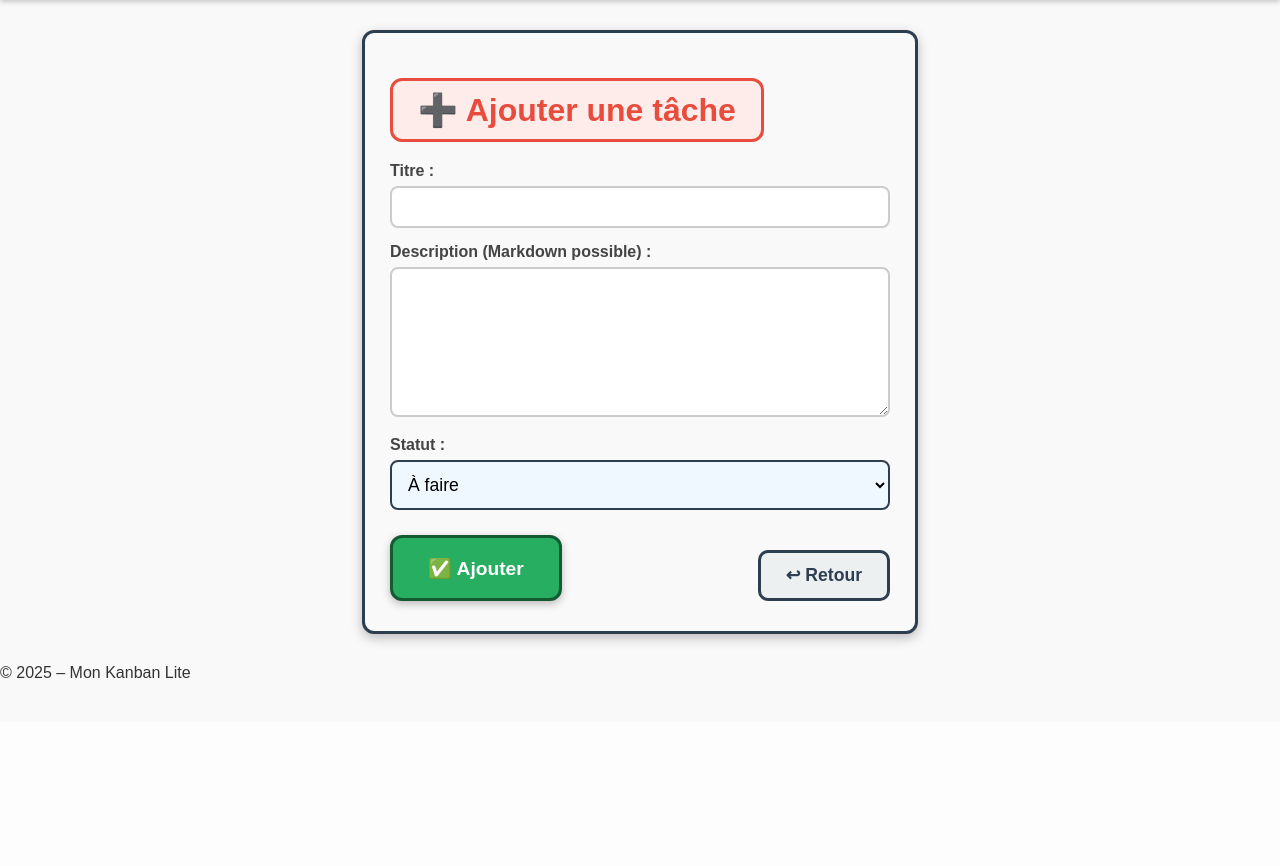
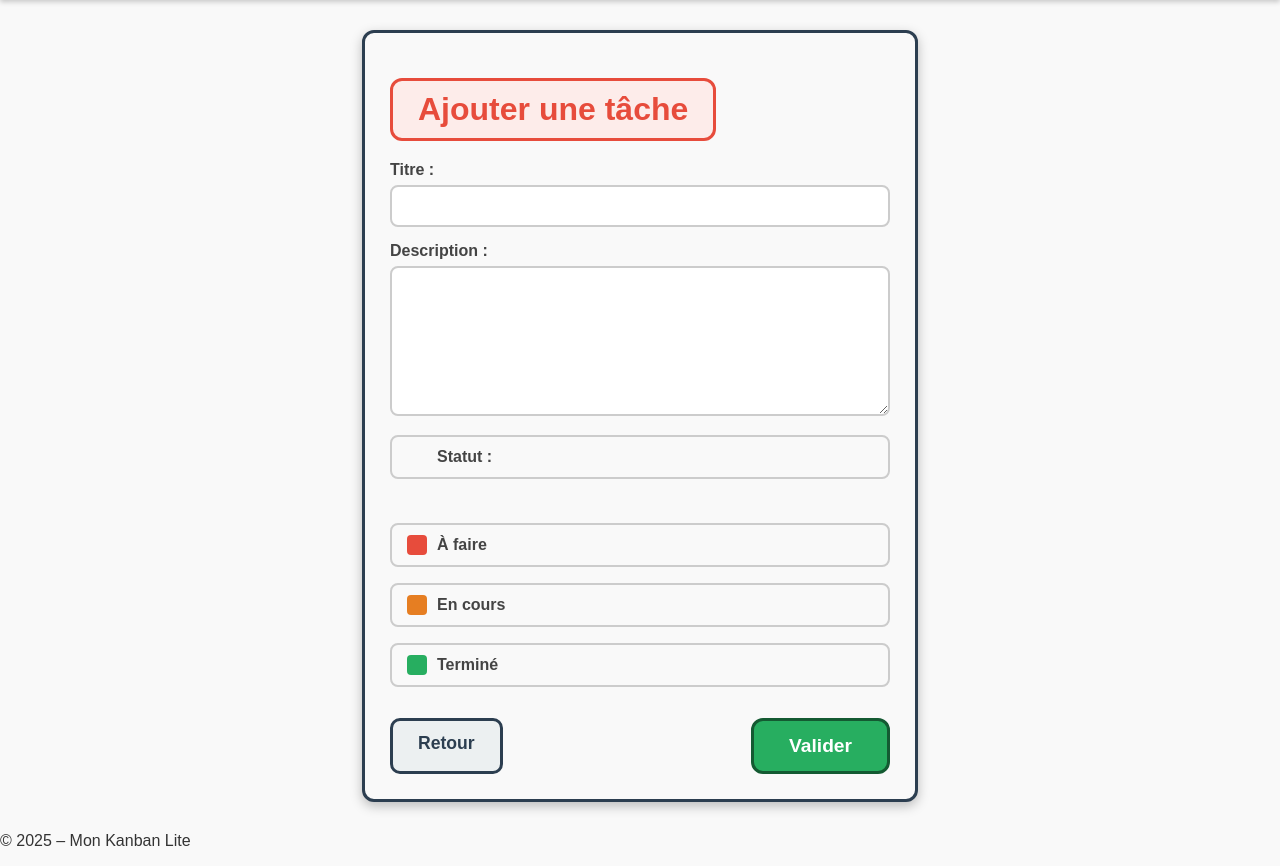
Before and after one commit to syrinedev-06/kanban-lite, a PHP site: page /index.php?route=add in a window 1280 px wide. Shown: the part 78-944 px from the top of the page. Before the commit the page ends 756 px from the top, so only its background shows below. Run offline with PHP 8.4, Linux system fonts and the light colour scheme; data comes from the database, SQL or seed files in the repository; both versions use the stored data as it was after the commit.

Commit message:
kanban fini

```diff
--- a/controllers/taskController.php
+++ b/controllers/taskController.php
@@ -1,40 +1,34 @@
 <?php
 // controllers/taskController.php
 
-// charge la connexion et le modèle
 require_once __DIR__ . '/../models/db.php';
 require_once __DIR__ . '/../models/taskModel.php';
-// Charger Parsedown pour afficher le markdown
-    require_once __DIR__ . '/../models/Parsedown.php';
-    $Parsedown = new Parsedown();
+require_once __DIR__ . '/../models/Parsedown.php';
 
+// instancier Parsedown UNE SEULE FOIS
+$Parsedown = new Parsedown();
 
 // === Fonction : afficher la liste des tâches ===
 function listTasks() {
-    // utilise la variable $pdo créée dans models/db.php
-    global $pdo;
+    global $pdo, $Parsedown;
 
-    // récupère les tâches par statut en passant $pdo en 1er argument
     $todo  = getTasksByStatus($pdo, 'todo');
     $doing = getTasksByStatus($pdo, 'doing');
     $done  = getTasksByStatus($pdo, 'done');
-    // Charger Parsedown pour afficher le markdown
-    require_once __DIR__ . '/../models/Parsedown.php';
-    $Parsedown = new Parsedown();
 
     include __DIR__ . '/../views/header.php';
-    include __DIR__ . '/../views/list.php';
+    include __DIR__ . '/../views/list.php'; // c’est là qu’on utilisera Parsedown
     include __DIR__ . '/../views/footer.php';
 }
 
-// === Fonction : afficher le formulaire d’ajout ===
+// === Formulaire d’ajout ===
 function showAddForm() {
     include __DIR__ . '/../views/header.php';
     include __DIR__ . '/../views/form_add.php';
     include __DIR__ . '/../views/footer.php';
 }
 
-// === Fonction : ajouter une tâche ===
+// === Ajouter une tâche ===
 function addTaskAction() {
     global $pdo;
 
@@ -43,34 +37,30 @@ function addTaskAction() {
         $description = trim($_POST['description'] ?? '');
         $status = $_POST['status'] ?? 'todo';
 
-        // simple validation : titre non vide
         if ($title !== '') {
-            // appelle le modèle en lui passant $pdo
             addTask($pdo, $title, $description, $status);
         }
-
-        // redirection vers la liste
         header('Location: index.php?route=list');
         exit;
     }
 }
 
-// === Fonction : supprimer une tâche ===
+// === Supprimer une tâche ===
 function deleteTaskAction($id) {
     global $pdo;
 
     if (!empty($id)) {
         deleteTask($pdo, $id);
     }
-
     header('Location: index.php?route=list');
     exit;
 }
-// Afficher le formulaire d’édition
+
+// === Formulaire d’édition ===
 function showEditForm() {
     global $pdo;
+
     $id = $_GET['id'] ?? null;
-
     if (!$id) {
         header("Location: index.php?route=list");
         exit;
@@ -87,7 +77,7 @@ function showEditForm() {
     include __DIR__ . '/../views/footer.php';
 }
 
-// Action de mise à jour
+// === Mise à jour ===
 function editTaskAction() {
     global $pdo;
 
--- a/models/taskModel.php
+++ b/models/taskModel.php
@@ -1,32 +1,40 @@
 <?php
+// models/taskModel.php
 
-// Récupérer toutes les tâches d’un statut
+// Récupérer toutes les tâches
+function getTasks($pdo) {
+    $stmt = $pdo->query("SELECT * FROM tasks ORDER BY id DESC");
+    return $stmt->fetchAll(PDO::FETCH_ASSOC);
+}
+
+// Récupérer les tâches par statut
 function getTasksByStatus($pdo, $status) {
-    $stmt = $pdo->prepare("SELECT * FROM tasks WHERE status = ?");
+    $stmt = $pdo->prepare("SELECT * FROM tasks WHERE status = ? ORDER BY id DESC");
     $stmt->execute([$status]);
     return $stmt->fetchAll(PDO::FETCH_ASSOC);
 }
 
 // Ajouter une tâche
-function addTask($pdo, $title, $description, $status = "todo") {
+function addTask($pdo, $title, $description, $status) {
     $stmt = $pdo->prepare("INSERT INTO tasks (title, description, status) VALUES (?, ?, ?)");
-    $stmt->execute([$title, $description, $status]);
+    return $stmt->execute([$title, $description, $status]);
+}
+
+// Modifier une tâche
+function updateTask($pdo, $id, $title, $description, $status) {
+    $stmt = $pdo->prepare("UPDATE tasks SET title = ?, description = ?, status = ? WHERE id = ?");
+    return $stmt->execute([$title, $description, $status, $id]);
 }
 
 // Supprimer une tâche
 function deleteTask($pdo, $id) {
     $stmt = $pdo->prepare("DELETE FROM tasks WHERE id = ?");
-    $stmt->execute([$id]);
+    return $stmt->execute([$id]);
 }
+
 // Récupérer une tâche par ID
 function getTaskById($pdo, $id) {
     $stmt = $pdo->prepare("SELECT * FROM tasks WHERE id = ?");
     $stmt->execute([$id]);
     return $stmt->fetch(PDO::FETCH_ASSOC);
 }
-
-// Mettre à jour une tâche
-function updateTask($pdo, $id, $title, $description, $status) {
-    $stmt = $pdo->prepare("UPDATE tasks SET title = ?, description = ?, status = ? WHERE id = ?");
-    $stmt->execute([$title, $description, $status, $id]);
-}
--- a/public/index.php
+++ b/public/index.php
@@ -1,3 +1,4 @@
+
 <?php
 // On inclut le contrôleur des tâches
 require_once __DIR__ . '/../controllers/taskController.php';
--- a/public/style.css
+++ b/public/style.css
@@ -222,92 +220,26 @@ h2 {
     color: #444;
 }
 
-/* =========================
-   CHAMPS DU FORMULAIRE
-========================= */
+/* Champs */
 .form-group input,
 .form-group textarea,
 .form-group select {
     width: 100%;
     max-width: 100%;
-     box-sizing: border-box;   /* prend en compte padding + bordure */
-    padding: 10px ;
+    box-sizing: border-box;
+    padding: 10px;
     border: 2px solid #ccc;
     border-radius: 8px;
     font-size: 1em;
     transition: border 0.2s;
-
 }
 
-.form-group input:focus,
-.form-group textarea:focus,
-.form-group select:focus {
-    border-color: e74c3c; /* contour rouge au focus */
-    box-shadow: 0 0 8px rgba(231, 76, 60, 0.4); /* halo rouge */
-    outline: none;
-    background: #fffaf9;          /* léger fond rosé */
-}
-/* ✅ pour la zone de texte description */
 .form-group textarea {
     min-height: 150px;
-
     resize: vertical;
 }
-/* ✅ Menu Statut plus large et stylé */
-.form-group select {
-    height: 50px;            /* plus grand */
-    font-size: 1.1em;
-    background: #f0f8ff;     /* léger bleu clair */
-    border: 2px solid #3498db;
-    cursor: pointer;
-}
 
-.form-actions {
-    display: flex;
-    justify-content: space-between;
-    margin-top: 25px;
-    padding-bottom: 5px;
-}
-
-/* Bouton principal (Ajouter/Modifier) */
-.btn-primary {
-    background: #27ae60;
-    color: white;
-    padding: 14px 35px;
-    border: 3px solid #145a32;  /* ✅ contour vert bien visible */
-    border-radius: 12px;
-    font-weight: bold;
-    font-size: 1.2em;           /* ✅ texte plus grand */
-    cursor: pointer;
-   text-decoration: none;
-    transition: 0.3s;
-    box-shadow: 0 3px 8px rgba(0,0,0,0.25);
-}
-
-.btn-primary:hover {
-    background: #219150;
-    border-color: #0b3d1d;
-}
-
-/* Bouton retour */
-.btn-secondary {
-    background: #ecf0f1;
-    color: #2c3e50;
-    padding: 12px 25px;
-    border: 3px solid #2c3e50;   /* ✅ contour épais */
-    border-radius: 10px;
-    font-weight: bold;
-    font-size: 1.1em;
-    text-decoration: none;
-    display: inline-block;
-    margin-top: 15px;
-    transition: 0.3s ease;
-}
-
-.btn-secondary:hover {
-    background: #d5dbdb;
-}
-/* ✅ Effet focus */
+/* Focus */
 .form-group input:focus,
 .form-group textarea:focus,
 .form-group select:focus {
@@ -316,30 +248,136 @@ h2 {
     outline: none;
     background: #fffaf9;
 }
-/* Couleur de fond selon le statut */
-#status option[value="todo"] {
-    background: #fdecea;   /* rouge clair */
-    color: #e74c3c;
-    font-weight: bold;
-}
 
-#status option[value="doing"] {
-    background: #fff4e6;   /* orange clair */
-    color: #e67e22;
-    font-weight: bold;
-}
-
-#status option[value="done"] {
-    background: #eafaf1;   /* vert clair */
-    color: #27ae60;
-    font-weight: bold;
-}
-
-/* Style général du select */
+/* =========================
+   SELECT STATUT AVEC CARRÉS
+========================= */
 #status {
     padding: 12px;
     border: 2px solid #2c3e50;
     border-radius: 8px;
     font-size: 1.1em;
     cursor: pointer;
+    background: #fdfdfd;
 }
+
+/* Options */
+#status option[value="todo"] {
+    background: #fdecea;
+    color: #e74c3c;
+    font-weight: bold;
+}
+#status option[value="doing"] {
+    background: #fff4e6;
+    color: #e67e22;
+    font-weight: bold;
+}
+#status option[value="done"] {
+    background: #eafaf1;
+    color: #27ae60;
+    font-weight: bold;
+}
+
+/* =========================
+   ACTIONS
+========================= */
+.form-actions {
+    display: flex;
+    justify-content: space-between;
+    margin-top: 25px;
+}
+
+.btn-primary {
+    background: #27ae60;
+    color: white;
+    padding: 14px 35px;
+    border: 3px solid #145a32;
+    border-radius: 12px;
+    font-weight: bold;
+    font-size: 1.2em;
+    cursor: pointer;
+    transition: 0.3s;
+}
+.btn-primary:hover { background: #219150; border-color: #0b3d1d; }
+
+.btn-secondary {
+    background: #ecf0f1;
+    color: #2c3e50;
+    padding: 12px 25px;
+    border: 3px solid #2c3e50;
+    border-radius: 10px;
+    font-weight: bold;
+    font-size: 1.1em;
+    text-decoration: none;
+    display: inline-block;
+}
+.btn-secondary:hover { background: #d5dbdb; }
+
+/* =========================
+   STATUS GROUP (RADIOS)
+========================= */
+.status-group {
+    display: flex;
+    flex-direction: column;
+    gap: 10px;
+    margin-top: 10px;
+}
+
+.status-group input[type="radio"] {
+    display: none;
+}
+
+.status-group label {
+    display: flex;
+    align-items: center;
+    gap: 10px;
+    padding: 10px 15px;
+    border: 2px solid #ccc;
+    border-radius: 8px;
+    font-weight: bold;
+    cursor: pointer;
+    transition: 0.2s;
+}
+
+.status-group label::before {
+    content: "";
+    width: 20px;
+    height: 20px;
+    border-radius: 4px;
+    display: inline-block;
+}
+
+#todo + label::before { background: #e74c3c; }
+#doing + label::before { background: #e67e22; }
+#done + label::before { background: #27ae60; }
+
+.status-group input[type="radio"]:checked + label {
+    border-color: currentColor;
+    box-shadow: 0 0 5px rgba(0,0,0,0.2);
+}
+
+#todo:checked + label { color: #e74c3c; }
+#doing:checked + label { color: #e67e22; }
+#done:checked + label { color: #27ae60; }
+/* Supprime les styles globaux pour les titres uniquement dans les cartes */
+.card h1,
+.card h2,
+.card h3,
+.card h5,
+.card h6 {
+
+    font-weight: bold;      /* eux restent en gras */
+
+    text-align: left;
+}
+.board {
+    display: flex;
+    flex-wrap: wrap;           /* permet aux colonnes de passer à la ligne */
+    gap: 20px;
+    padding: 20px;
+}
+
+.column {
+    flex: 1 1 300px;           /* largeur minimum 300px puis s'adapte */
+    max-width: 100%;           /* ne dépasse jamais */
+}
--- a/views/form_add.php
+++ b/views/form_add.php
@@ -1,5 +1,5 @@
 <div class="form-container">
-    <h2>➕ Ajouter une tâche</h2>
+    <h2>Ajouter une tâche</h2>
 
     <form action="index.php?route=add" method="post">
         <div class="form-group">
@@ -8,22 +8,25 @@
         </div>
 
         <div class="form-group">
-            <label for="description">Description (Markdown possible) :</label>
-            <textarea id="description" name="description" rows="5"></textarea>
+            <label for="description">Description :</label>
+            <textarea id="description" name="description"></textarea>
         </div>
 
-        <div class="form-group">
-            <label for="status">Statut :</label>
-            <select id="status" name="status">
-                <option value="todo">À faire</option>
-                <option value="doing">En cours</option>
-                <option value="done">Terminé</option>
-            </select>
+        <div class="form-group status-group">
+            <label>Statut :</label><br>
+            <input type="radio" id="todo" name="status" value="todo">
+            <label for="todo">À faire</label>
+
+            <input type="radio" id="doing" name="status" value="doing">
+            <label for="doing">En cours</label>
+
+            <input type="radio" id="done" name="status" value="done">
+            <label for="done">Terminé</label>
         </div>
 
         <div class="form-actions">
-            <button type="submit" class="btn-primary">✅ Ajouter</button>
-            <a href="index.php?route=list" class="btn-secondary">↩ Retour</a>
+            <a href="index.php" class="btn-secondary">Retour</a>
+            <button type="submit" class="btn-primary">Valider</button>
         </div>
     </form>
 </div>
```
Also changed, not shown: other parts of public/style.css (+46 -48 lines), database.sqlite. Lines whose indentation alone changed are shown as unchanged.
